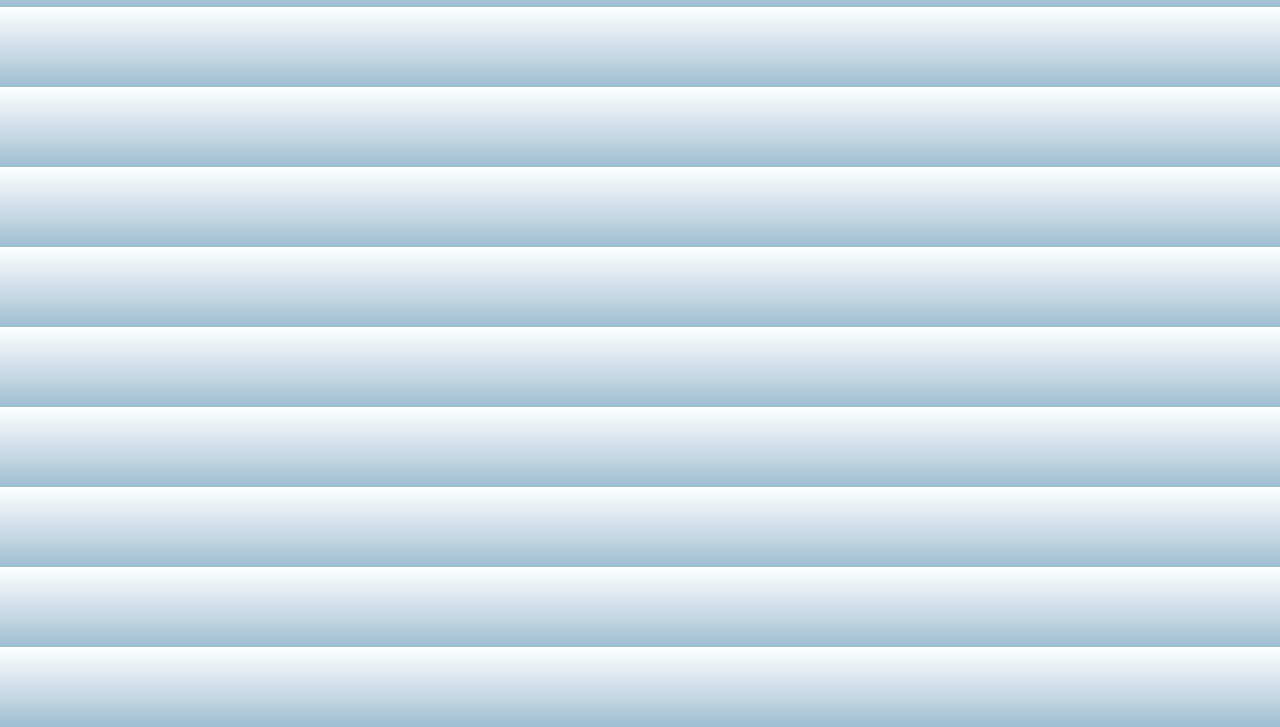
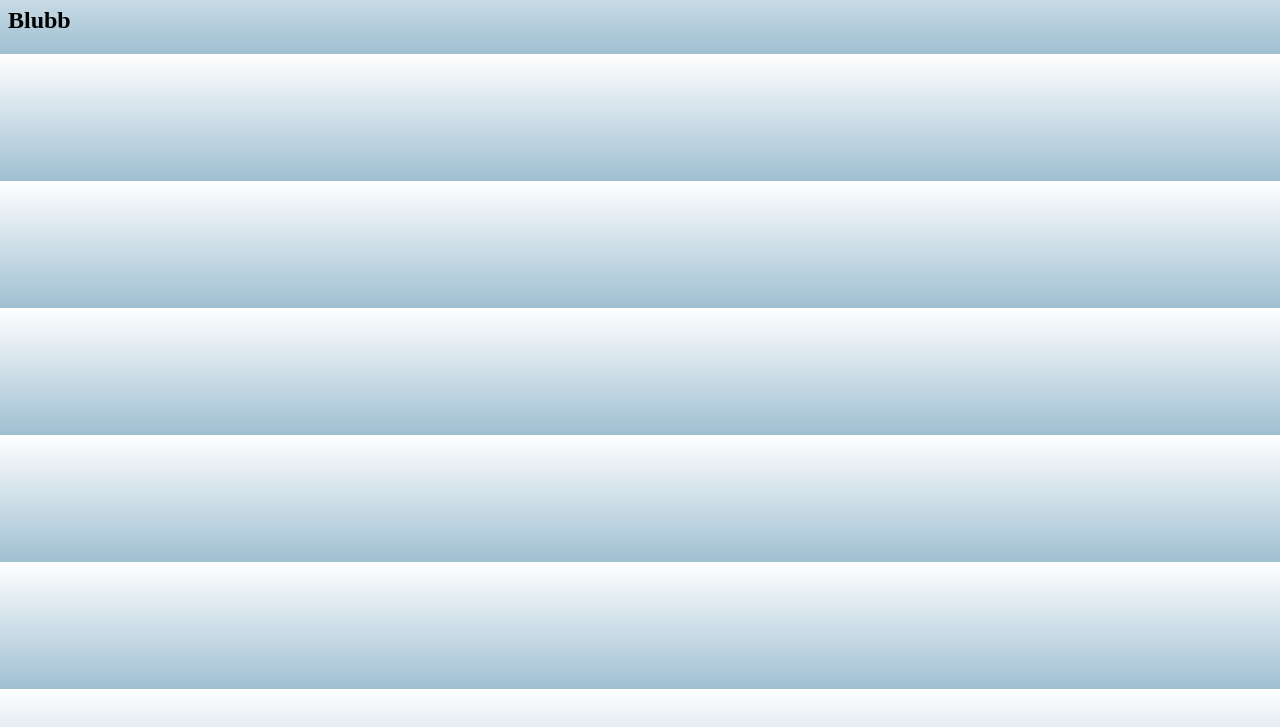
Before and after one commit to svoe/svoe.github.io, a plain HTML site: page index.html in a window 1280 px wide. Shown: the part 73-800 px from the top of the page. Drawn offline with Linux system fonts and the light colour scheme.

Commit message:
blubb hinzugefügt

```diff
--- a/index.html
+++ b/index.html
@@ -9,7 +9,7 @@
 	<div>
 		<h1>make a blog</h1>
 		<article>
-
+		<h2>Blubb</h2>
 		</article>
 	</div>
 </body>
```
